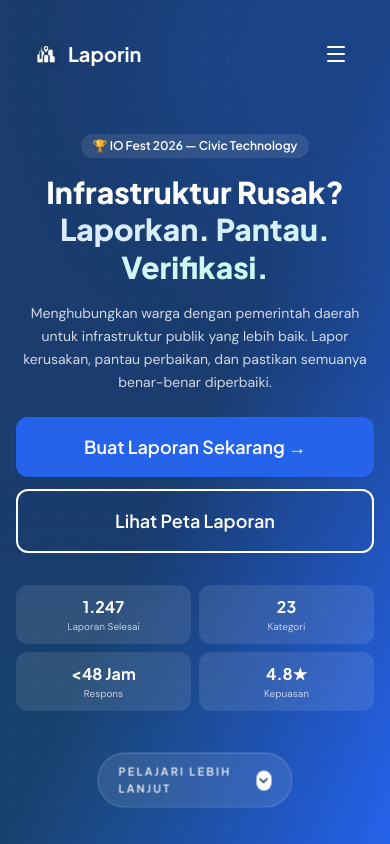
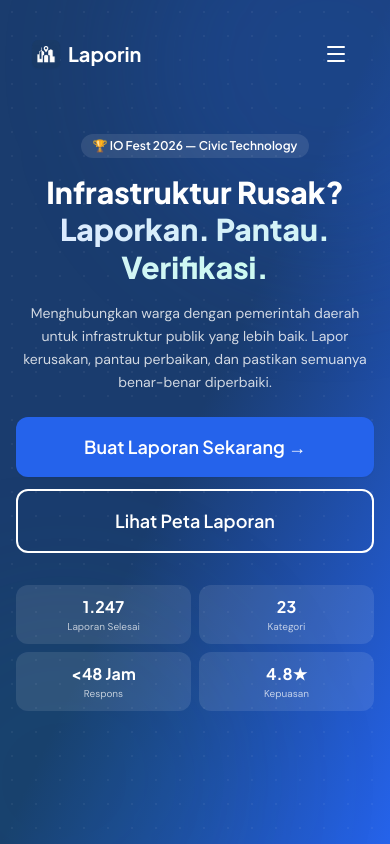
Before and after one commit to itzcaesar/laporin, a Next.js app: page / in a window 390 px wide. Shown: the top 844 px of the page. Built offline with nearby package versions, Linux system fonts and the light colour scheme.

Commit message:
feat: implement responsive Navbar and Hero section with landing page UI components

```diff
--- a/app/globals.css
+++ b/app/globals.css
@@ -134,22 +134,15 @@ body {
 }
 
 /* ── Scrollbar Styling ── */
+/* Hide scrollbar for Chrome, Safari and Opera */
 ::-webkit-scrollbar {
-  width: 8px;
-  height: 8px;
+  display: none;
 }
 
-::-webkit-scrollbar-track {
-  background: var(--color-surface);
-}
-
-::-webkit-scrollbar-thumb {
-  background: var(--color-muted);
-  border-radius: 4px;
-}
-
-::-webkit-scrollbar-thumb:hover {
-  background: var(--color-navy);
+/* Hide scrollbar for IE, Edge and Firefox */
+* {
+  -ms-overflow-style: none;  /* IE and Edge */
+  scrollbar-width: none;  /* Firefox */
 }
 
 /* ── Selection ── */
--- a/components/layout/Navbar.tsx
+++ b/components/layout/Navbar.tsx
@@ -39,7 +39,7 @@ export function Navbar() {
             : "bg-transparent"
       )}
     >
-      <div className="container-width flex items-center justify-between px-4 py-4 sm:px-6 lg:px-8">
+      <div className="container-width relative flex items-center justify-between px-4 py-4 sm:px-6 lg:px-8">
         {/* Logo */}
         <Link
           href="/"
@@ -60,7 +60,7 @@ export function Navbar() {
         </Link>
 
         {/* Desktop nav links */}
-        <div className="hidden items-center gap-1 md:flex">
+        <div className="absolute left-1/2 hidden -translate-x-1/2 items-center gap-1 md:flex">
           {NAV_LINKS.map((link) => (
             <Link
               key={link.href}
--- a/components/sections/Hero.tsx
+++ b/components/sections/Hero.tsx
@@ -267,7 +267,7 @@ export function Hero() {
       </div>
 
       {/* Learn More Scroll Indicator */}
-      <div className="absolute bottom-6 left-1/2 -translate-x-1/2 sm:bottom-10 pointer-events-none">
+      <div className="absolute hidden md:block bottom-10 left-1/2 -translate-x-1/2 pointer-events-none">
         <div className="flex animate-bounce flex-col items-center gap-2">
           {/* Glassmorphic Pill */}
           <div className="flex items-center gap-2 rounded-full border border-white/20 bg-white/10 px-5 py-2.5 backdrop-blur-xl">
--- a/components/ui/SectionHeader.tsx
+++ b/components/ui/SectionHeader.tsx
@@ -25,7 +25,7 @@ export function SectionHeader({
         </span>
       )}
       <h2 className="section-heading">{heading}</h2>
-      {subheading && <p className="section-sub">{subheading}</p>}
+      {subheading && <p className={cn("section-sub", isCenter && "mx-auto")}>{subheading}</p>}
     </div>
   );
 }
```
